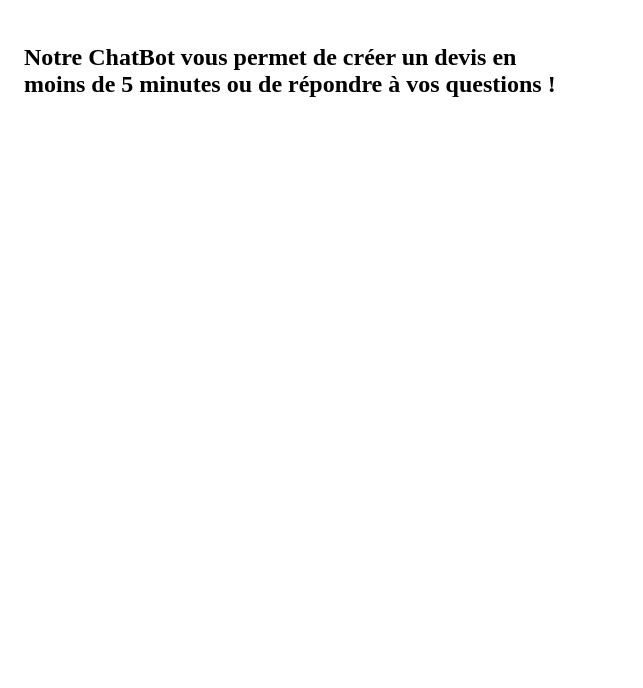
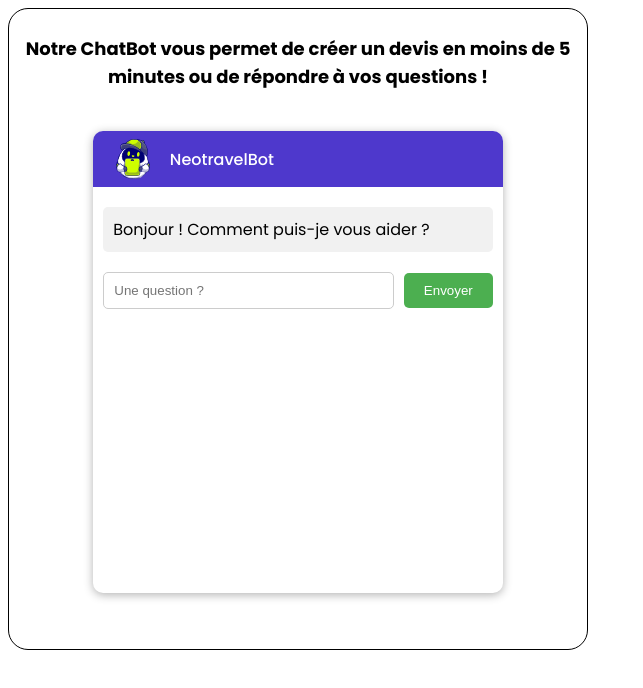
Before and after one commit to LoicChazeau/neotravel-front, a Vue app: page / in a window 1280 px wide. Shown: the top 688 px of the page, without its empty margins (0-643 px from the left). Built offline with nearby package versions, Linux system fonts and the light colour scheme.

Commit message:
Chatbot structure

```diff
--- a/index.html
+++ b/index.html
@@ -4,6 +4,7 @@
     <meta charset="UTF-8" />
     <meta name="viewport" content="width=device-width, initial-scale=1.0" />
     <title>Neotravel - Chatbot</title>
+    <link href="https://fonts.googleapis.com/css2?family=Poppins:wght@400;500;600;700&display=swap" rel="stylesheet">
   </head>
   <body>
     <div id="app"></div>
--- a/src/App.vue
+++ b/src/App.vue
@@ -1,11 +1,38 @@
-<script setup>
-</script>
-
 <template>
   <h2 class="chatbot-title">Notre ChatBot vous permet de créer un devis en moins de 5 minutes ou de répondre à vos questions !</h2>
+  <div class="chatbot-container">
+    <div class="chatbot-background">
+      <ChatbotHeader />
+      <ChatbotBody />
+    </div>
+  </div>
 </template>
+
+<script setup>
+import ChatbotHeader from "./components/ChatbotHeader.vue";
+import ChatbotBody from "./components/ChatbotBody.vue";
+</script>
 
 <style scoped>
 .chatbot-title {
+  text-align: center;
+  margin: 0;
+  margin-top: 10px;
+  font-size: 18px;
+  line-height: 28px;
+}
+.chatbot-container {
+  display: flex;
+  justify-content: center;
+  flex: 1;
+  padding: 40px 0;
+  overflow-y: auto;
+}
+.chatbot-background {
+  height: 100%;
+  width: 75%;
+  background-color: white;
+  border-radius: 10px;
+  box-shadow: 0px 2px 10px 0px rgb(0 0 0 / 30%);
 }
 </style>
--- /dev/null
+++ b/src/components/ChatbotBody.vue
@@ -0,0 +1,69 @@
+<template>
+  <div class="chatbot-body">
+    <div class="chatbot-messages">
+      <div v-for="message in messages" :key="message.id" class="chatbot-message">
+        {{ message.text }}
+      </div>
+    </div>
+    <div class="chatbot-input">
+      <input type="text" placeholder="Une question ?" v-model="userInput" @keyup.enter="sendMessage" />
+      <button @click="sendMessage">Envoyer</button>
+    </div>
+  </div>
+</template>
+
+<script setup>
+import { ref } from 'vue';
+
+const messages = ref([
+  { id: 1, text: 'Bonjour ! Comment puis-je vous aider ?' },
+  // Ajoutez d'autres messages ici
+]);
+
+const userInput = ref('');
+
+const sendMessage = () => {
+  if (userInput.value.trim()) {
+    messages.value.push({ id: messages.value.length + 1, text: userInput.value });
+    userInput.value = '';
+  }
+};
+</script>
+
+<style scoped>
+.chatbot-body {
+  display: flex;
+  flex-direction: column;
+  padding: 10px;
+}
+.chatbot-messages {
+  flex: 1;
+  overflow-y: auto;
+  margin-bottom: 10px;
+}
+.chatbot-message {
+  margin: 10px 0;
+  padding: 10px;
+  background-color: #f1f1f1;
+  border-radius: 5px;
+}
+.chatbot-input {
+  display: flex;
+  align-items: center;
+}
+.chatbot-input input {
+  flex: 1;
+  padding: 10px;
+  border: 1px solid #ccc;
+  border-radius: 5px;
+  margin-right: 10px;
+}
+.chatbot-input button {
+  padding: 10px 20px;
+  border: none;
+  background-color: #4CAF50;
+  color: white;
+  border-radius: 5px;
+  cursor: pointer;
+}
+</style>
--- /dev/null
+++ b/src/components/ChatbotHeader.vue
@@ -0,0 +1,29 @@
+<template>
+  <div class="chatbot-header">
+    <img src="../assets/logo.svg" alt="Chatbot Logo" class="chatbot-logo" />
+    <span class="chatbot-name">NeotravelBot</span>
+  </div>
+</template>
+
+<script setup></script>
+
+<style scoped>
+.chatbot-header {
+  display: flex;
+  align-items: center;
+  padding: 8px;
+  background-color: #4e38cc;
+  border-top-left-radius: 10px;
+  border-top-right-radius: 10px;
+}
+.chatbot-logo {
+  height: 40px;
+  margin-right: 20px;
+  margin-left: 15px;
+}
+.chatbot-name {
+  color: white;
+  font-size: 16px;
+  font-weight: 500;
+}
+</style>
--- a/src/style.css
+++ b/src/style.css
@@ -1,8 +1,12 @@
 #app {
+  font-family: 'Poppins', sans-serif;
   width: 546px;
   max-width: 546px;
   height: 76vh;
   background-color: white;
   border-radius: 20px;
   padding: 1rem;
+  border: solid 1px;
+  display: flex;
+  flex-direction: column;
 }
```
Also changed, not shown: src/assets/logo.svg (added), 1 other file (tests, documents, lock files or other folders).
